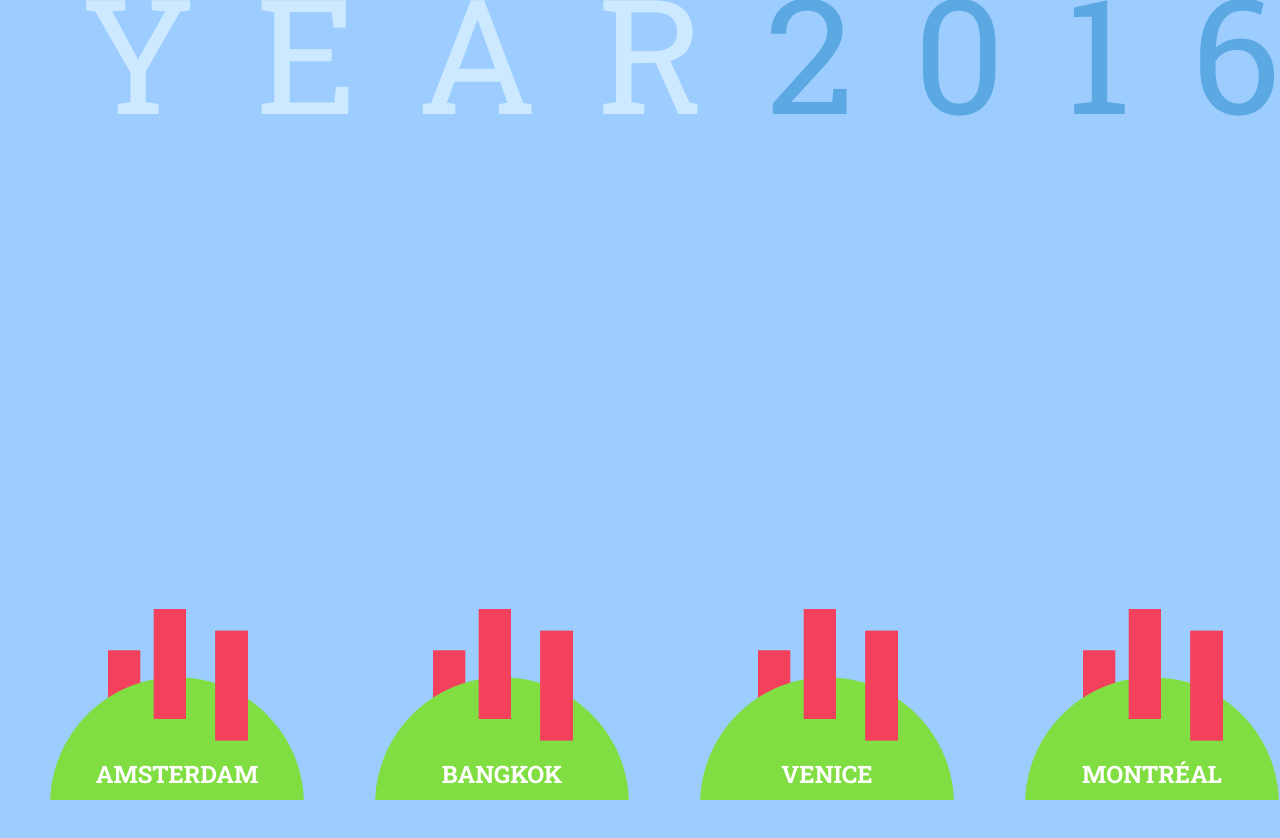
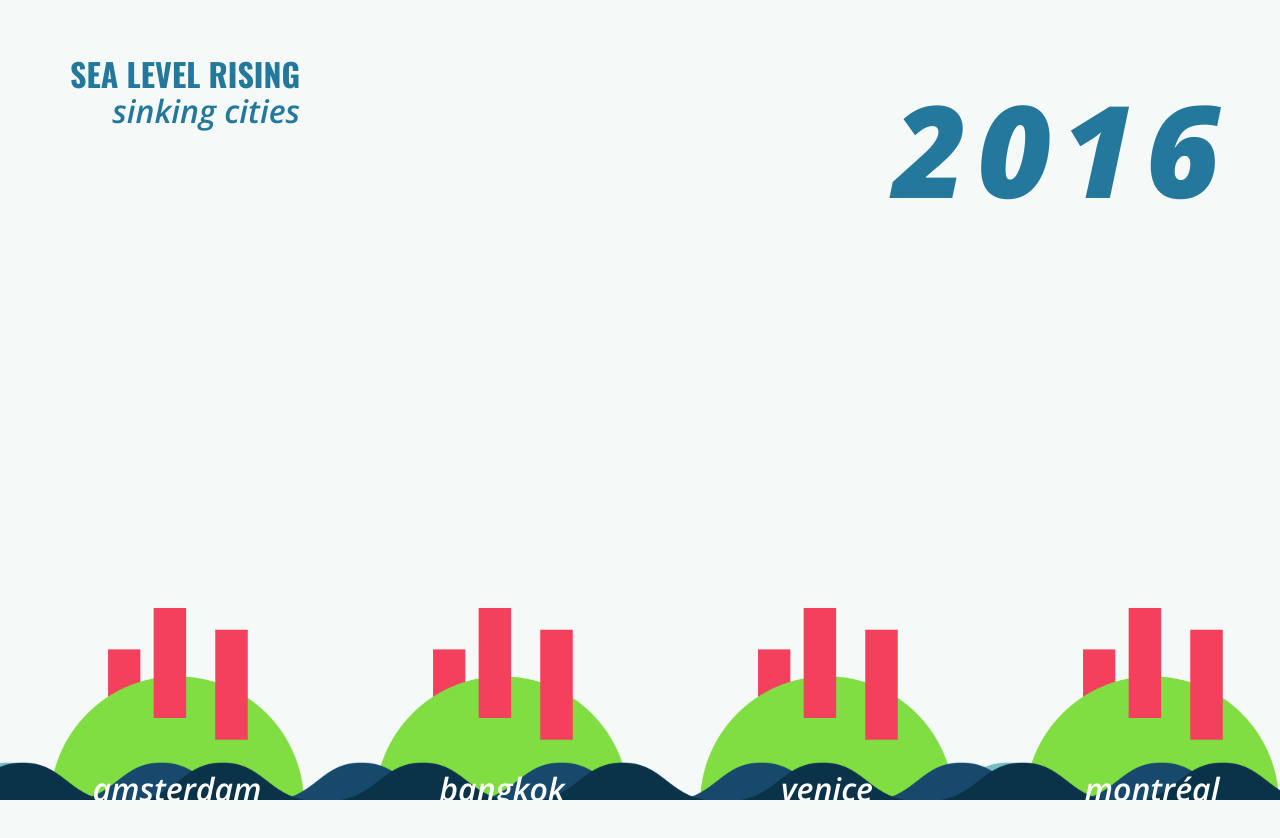
Before and after one commit to Stamga/floodingcities, a plain HTML site: page index.html in a window 1280 px wide. Shown: the top 838 px of the page. Drawn offline with nearby package versions, Linux system fonts and the light colour scheme.

Commit message:
Mise en place du nouveau design

```diff
--- a/css/main.css
+++ b/css/main.css
@@ -3,33 +3,53 @@
 /* General */
 
 body {
-	font-family: 'Roboto Slab', serif;
-	background-color: #9dcdff;
+	font-family: 'Open Sans', sans-serif;
+	background-color: #f5f9f8;
 	font-size: 16px;
 	min-height: 10000px;
 }
 
 h1 {
-    font-size: 10em;
+	font-family: 'Oswald', sans-serif;
+	font-weight: 700;
+	font-size: 2em;
+    text-transform: uppercase;
+    margin: 0;
+    color: #24789c;
+}
+
+h2 {
+    text-transform: lowercase;
+    font-weight: 600;
+    font-style: italic;
+    margin: 0;
+	font-size: 2em;
+    color: #24789c;
+    text-align: right;
+    margin-top: -8px;
+}
+
+
+.year-number {
+    font-size: 8em;
     text-transform: uppercase;
     margin: -54px 0 0;
     text-align: left;
     color: #cce9ff;
     position: absolute;
-    right: 389px;
-    letter-spacing: 60px;
+	right: 50px;
+    top: 115px;
+    letter-spacing: 10px;
     min-width: 810px;
-    font-weight: normal;
+    font-weight: 800;
+    font-style: italic;
+    color: #24789c;
+    text-align: right;
 }
 
-.year-number {
-    color: #5ba8e2;
-    position: absolute;
-    text-align: left;
-}
-
-h2 {
-    text-transform: uppercase;
+.project-title {
+	padding: 50px 70px;
+	display: inline-block;
 }
 
 main {
@@ -133,26 +153,26 @@ main {
 .water-wave {
 	position: absolute;
 	right: 0; bottom: 0; left: 0;
-	background-image: url(../img/wave.png);
+	background-image: url(../img/wave_1.png);
 	background-repeat: repeat-x;
 	background-size: 200px;
 	animation: wave 1500ms infinite linear;
-	opacity: 0.8;
+	opacity: 1;
 	transform: translate3d(0,0,0);
 }
 
 .water-wave-2 {
 	animation: wave 3000ms infinite linear;
-	filter: brightness(90%);
+	background-image: url(../img/wave_2.png);
 	background-size: 200px;
-	opacity: 0.7;
+	opacity: 1;
 }
 
 .water-wave-1 {
 	animation: wave 4500ms infinite linear;
-	filter: brightness(80%);
+	background-image: url(../img/wave_3.png);
 	background-size: 200px;
-	opacity: 0.9;
+	opacity: 1;
 }
 
 /* Animations */
--- a/index.html
+++ b/index.html
@@ -2,7 +2,7 @@
 <html>
 	<head>
 		<title>Flooding Cities - Visualize Rising Sea Levels</title>
-		<link href="https://fonts.googleapis.com/css?family=Roboto+Slab:400,700" rel="stylesheet">
+		<link href="https://fonts.googleapis.com/css?family=Open+Sans:600,600i,800i|Oswald:700" rel="stylesheet">
 		<link rel="stylesheet" type="text/css" href="css/main.css">
 		<link rel="icon" type="image/png" href="img/favicon.png">
 	</head>
@@ -10,7 +10,11 @@
 	<body>
 		<main>
 			<header>
-				<h1>Year <span class="year-number">2016</span></h1>
+				<div class="project-title">
+					<h1>Sea Level Rising</h1>
+					<h2>Sinking Cities</h2>
+				</div>
+				<h3 class="year-number">2016</h3>
 			</header>
 
 			<div class="water-wave water-wave-1" style="top:90%"></div>
--- a/js/main.js
+++ b/js/main.js
@@ -18,13 +18,13 @@ var cityVenice = $('#city-venice');
 
 $(function()
 {
+	setTimeout(function(){ window.scrollTo(0, 0); }, 5);
 	init();
 });
 
 $(window).scroll(function ()
 {
 	init();
-
 	toggleCity(cityMontreal, isAtPercent(20,35));
 	toggleCity(cityVenice, isAtPercent(35,50));
 	toggleCity(cityBangkok, isAtPercent(50,65));
@@ -56,9 +56,9 @@ function toggleCity(city, isVisible)
 
 function waterLevel ()
 {
-	wave1.css({ 'top': pxToPercent(scrollLocation)+'%'});
-	wave2.css({ 'top': pxToPercent(scrollLocation*0.8)+'%'});
-	wave3.css({ 'top': pxToPercent(scrollLocation*0.6)+'%'});
+	wave1.css({ 'top': pxToPercent(scrollLocation)-5+'%'});
+	wave2.css({ 'top': pxToPercent(scrollLocation*0.8)-5+'%'});
+	wave3.css({ 'top': pxToPercent(scrollLocation*0.6)-5+'%'});
 }
 
 function shiftYear()
```
Also changed, not shown: img/wave.png (deleted), img/wave.svg (deleted), img/wave_1.png (added), img/wave_2.png (added), img/wave_3.png (added).
